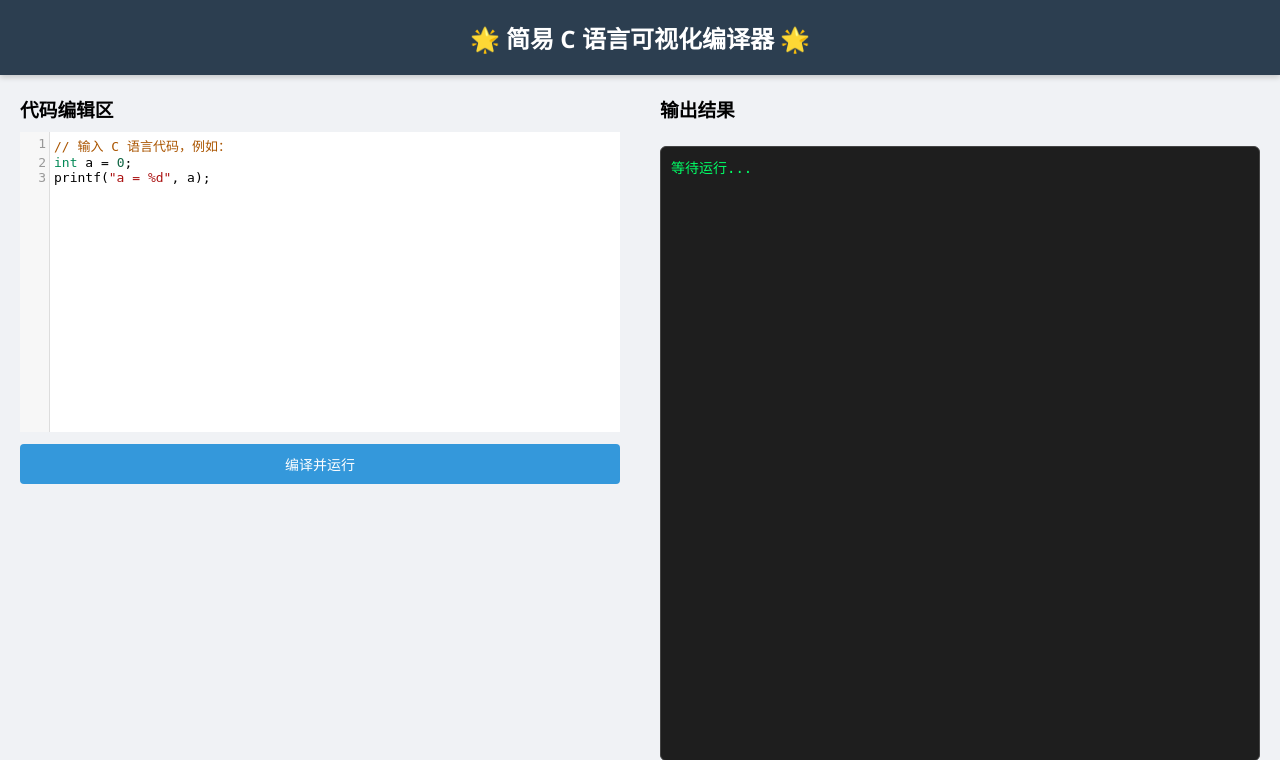
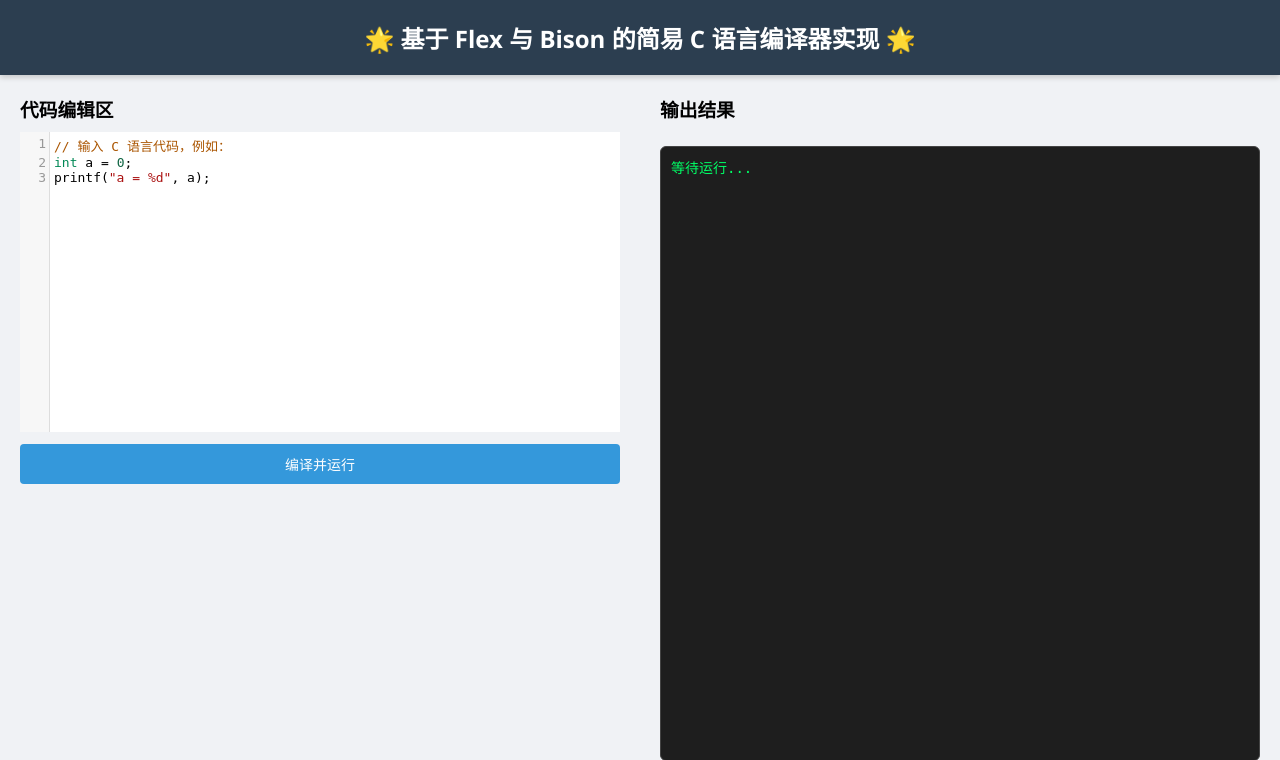
Before and after one commit to RuiHanna/Compiler, a Flask app: page / in a window 1280 px wide. Shown: the top 760 px of the page. Run offline with Flask 3, Linux system fonts and the light colour scheme.

Commit message:
可视化

```diff
--- a/templates/index.html
+++ b/templates/index.html
@@ -79,7 +79,7 @@
   </style>
 </head>
 <body>
-  <header>🌟 简易 C 语言可视化编译器 🌟</header>
+  <header>🌟 基于 Flex 与 Bison 的简易 C 语言编译器实现 🌟</header>
   <div id="main">
     <div class="pane">
       <h3>代码编辑区</h3>
```
Also changed, not shown: README.md.
